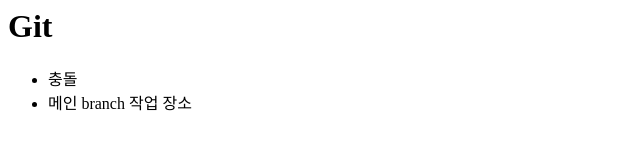
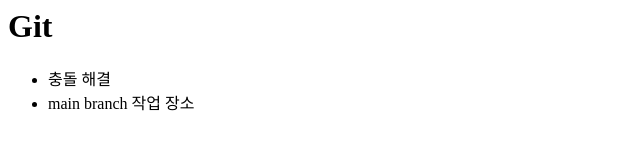
Before and after one commit to seohyeon0221/git-work, a plain HTML site: page index.html in a window 1280 px wide. Shown: the full height of the page, 0-640 px from the left. Drawn offline with Linux system fonts and the light colour scheme.

Commit message:
#new-work 충돌해결

```diff
--- a/index.html
+++ b/index.html
@@ -6,8 +6,8 @@
       </h1>
     </header>
     <ul>
-      <li>충돌 </li>
-       <li>메인 branch 작업 장소</li>
+      <li>충돌 해결</li>
+       <li>main branch 작업 장소</li>
     </ul>
     <head>
       <title>나중에 수정될 가능성이 있는 곳</title>
```
